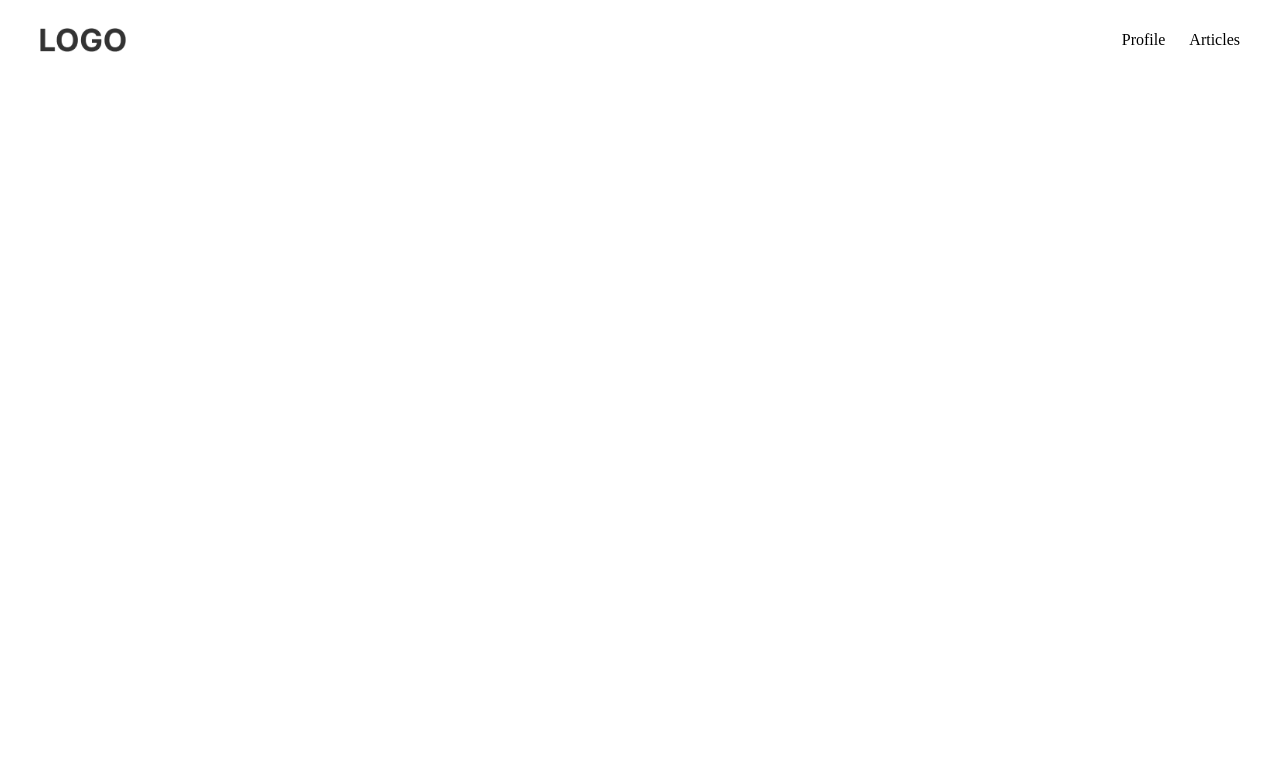
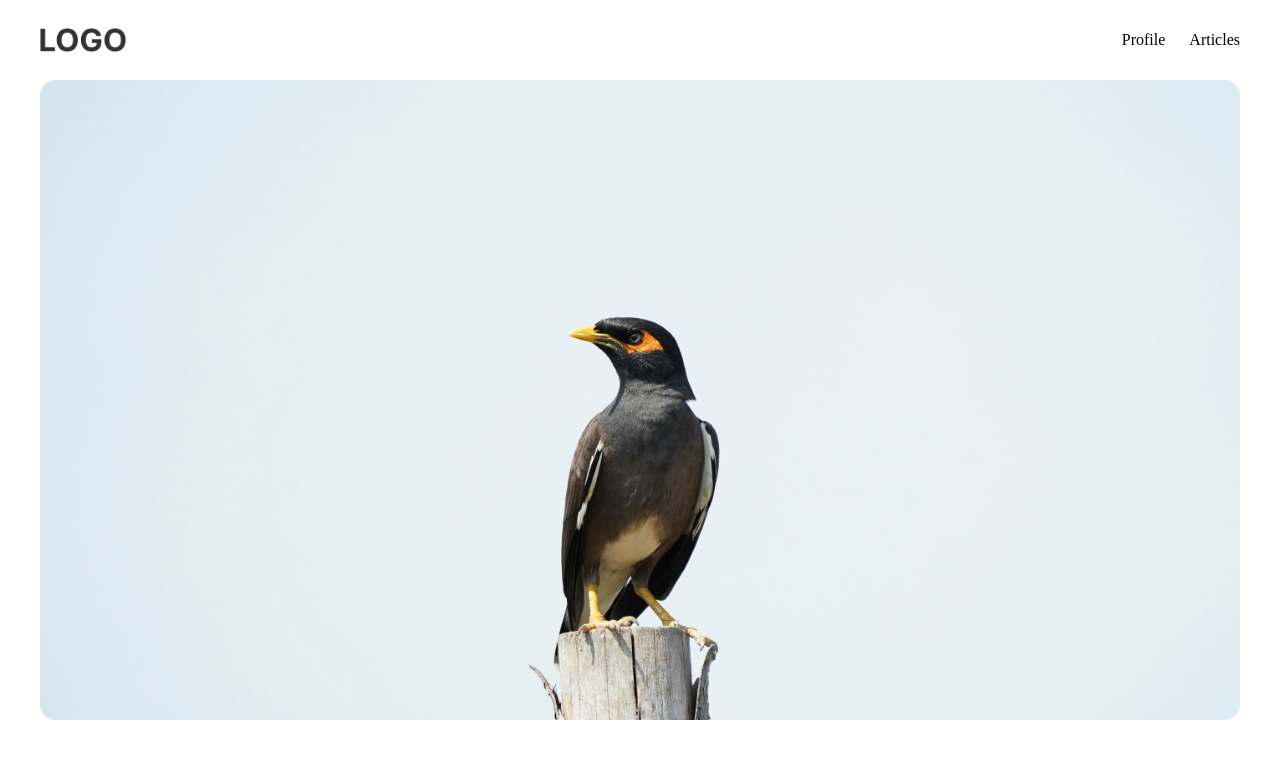
Before and after one commit to kageyamatakumu/rareTech_private_profile, a React (Create React App) app: page / in a window 1280 px wide. Shown: the top 758 px of the page. Built offline with nearby package versions, Linux system fonts and the light colour scheme.

Commit message:
メインビジュアルを設置

```diff
--- a/src/App.tsx
+++ b/src/App.tsx
@@ -5,11 +5,16 @@ import { headerLogo } from './data/header/headerLogo'
 import { Header } from './components/Header'
 
 import '../src/styles/app.css'
+import { MainVisual } from './components/MainVisual'
+import { mainImage } from './data/mainImage/mainImage'
 
 export const App: React.FC = () => {
   return (
     <div className='page-wrapper'>
       <Header menu={headerMenu} logo={headerLogo}/>
+      <main>
+        <MainVisual mainImage={mainImage}/>
+      </main>
     </div>
   )
 }
--- /dev/null
+++ b/src/components/MainVisual.tsx
@@ -0,0 +1,15 @@
+import React from 'react'
+import { MainImage } from '../types/mainImage/mainImage'
+
+import '../styles/mainVisual.css'
+
+/** プロパティの型定義 */
+type MainImageProps = {
+  mainImage: MainImage
+}
+
+export const MainVisual: React.FC<MainImageProps> = ({mainImage}) => {
+  return (
+    <img src={`/assets/${mainImage.name}`} alt={mainImage.alt} className="mainVisual" />
+  )
+}
--- /dev/null
+++ b/src/data/mainImage/mainImage.ts
@@ -0,0 +1,7 @@
+import { MainImage } from "../../types/mainImage/mainImage";
+
+/** メインビジュアル */
+export const mainImage: MainImage = {
+  name: 'main_visual.jpg',
+  alt: 'メインビジュアル',
+}
--- a/src/styles/app.css
+++ b/src/styles/app.css
@@ -1,6 +1,7 @@
 /*-------------------------------------------
 	共通部分
   -------------------------------------------*/
+
   * {
     margin: 0;
     padding: 0;
--- /dev/null
+++ b/src/styles/mainVisual.css
@@ -0,0 +1,10 @@
+/*-------------------------------------------
+  メインビジュアル
+  -------------------------------------------*/
+
+.mainVisual{
+  width: 100%;
+  height: 640px;
+  object-fit: cover;
+  border-radius: 16px;
+}
--- /dev/null
+++ b/src/types/mainImage/mainImage.d.ts
@@ -0,0 +1,4 @@
+export type MainImage = {
+  name: string;
+  alt: string;
+}
```
